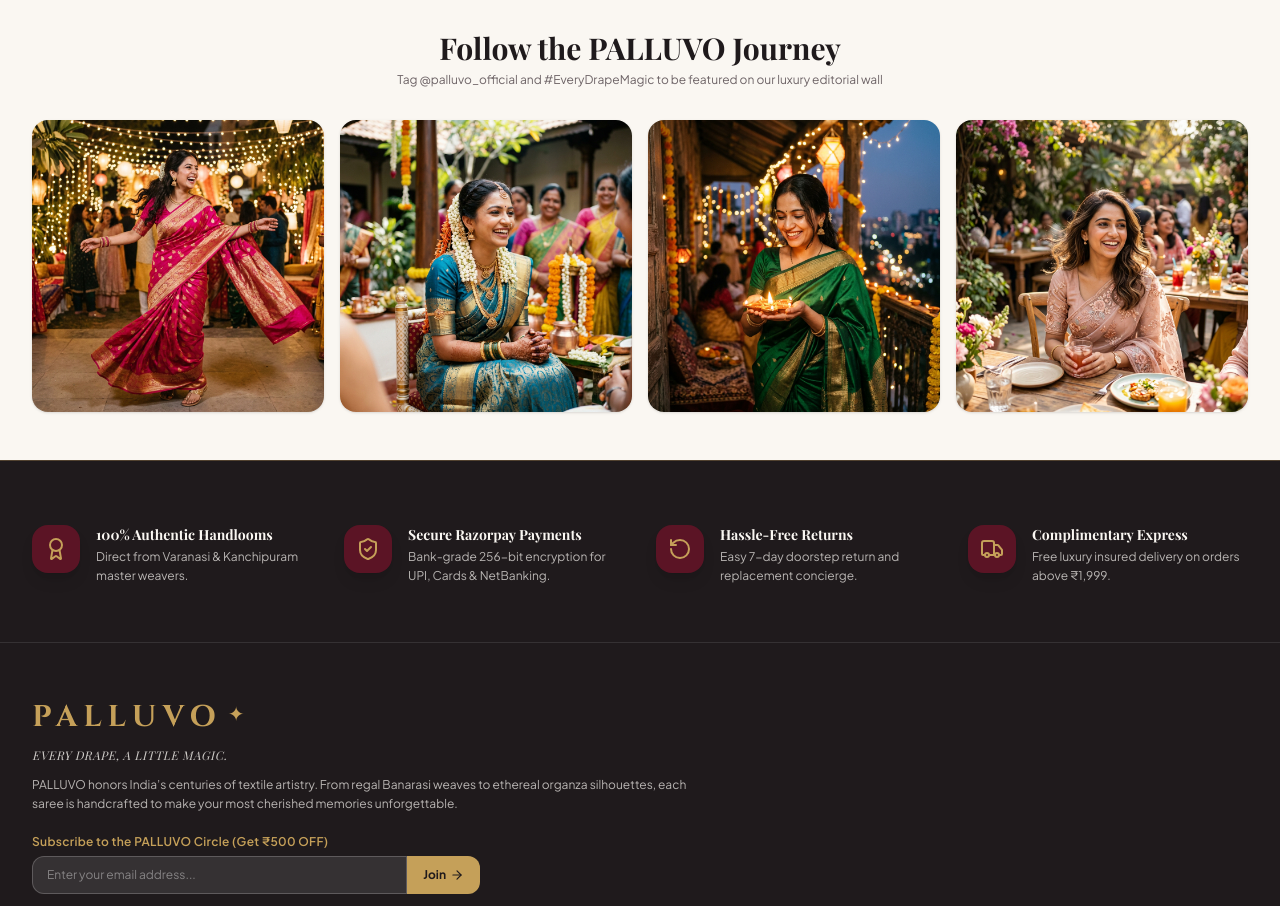
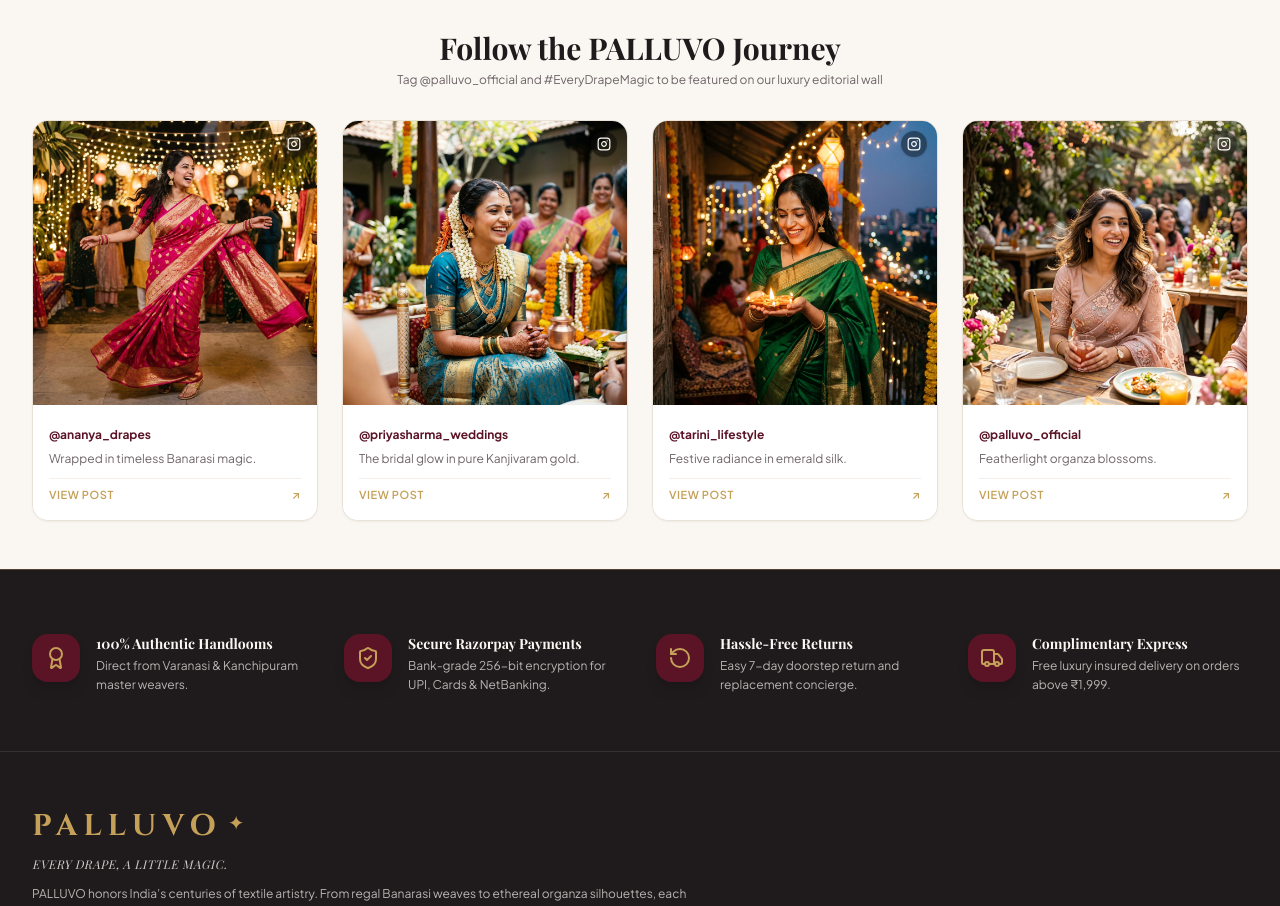
Before and after one commit to Pasulasuprajaa/Palluvo, a React (Vite) app in the folder client/: page / in a window 1280 px wide. Shown: the part 3440-4346 px from the top of the page. Built offline with nearby package versions, Linux system fonts and the light colour scheme; no server answers; a web font is replaced by a local one.

Commit message:
fix(card, home): make Quick View accessible on focus/touch and show persistent social tile captions

```diff
--- a/client/src/components/ProductCard.jsx
+++ b/client/src/components/ProductCard.jsx
@@ -96,11 +96,12 @@ export default function ProductCard({ product, onNavigate }) {
           </button>
         </div>
 
-        {/* Quick View Hover Button */}
-        <div className="absolute inset-x-3 bottom-3 opacity-0 group-hover:opacity-100 transition-opacity duration-300 flex gap-2 z-10">
+        {/* Quick View Button (Visible on touch, revealed on hover/focus on desktop) */}
+        <div className="absolute inset-x-3 bottom-3 opacity-100 sm:opacity-0 sm:group-hover:opacity-100 sm:group-focus-within:opacity-100 focus-within:opacity-100 transition-opacity duration-300 flex gap-2 z-10">
           <button
             onClick={handleQuickView}
-            className="flex-1 py-2 bg-white/95 backdrop-blur-md text-[#1F1A1C] text-xs font-semibold rounded-xl hover:bg-[#5B1425] hover:text-[#FAF7F2] transition shadow-lg flex items-center justify-center gap-1.5 cursor-pointer"
+            aria-label={`Quick view ${product.name}`}
+            className="flex-1 py-2 bg-white/95 backdrop-blur-md text-[#1F1A1C] text-xs font-semibold rounded-xl hover:bg-[#5B1425] hover:text-[#FAF7F2] focus-visible:bg-[#5B1425] focus-visible:text-[#FAF7F2] focus-visible:ring-2 focus-visible:ring-[#C5A059] focus-visible:outline-none transition shadow-lg flex items-center justify-center gap-1.5 cursor-pointer"
           >
             <Eye className="w-3.5 h-3.5" />
             <span>Quick View</span>
--- a/client/src/pages/HomePage.jsx
+++ b/client/src/pages/HomePage.jsx
@@ -411,27 +411,44 @@ export default function HomePage({ onNavigate }) {
             </p>
           </div>
 
-          <div className="grid grid-cols-2 md:grid-cols-4 gap-4">
+          <div className="grid grid-cols-2 lg:grid-cols-4 gap-4 sm:gap-6">
             {instagramPosts.map((post, idx) => (
               <a
                 key={idx}
                 href={post.url}
                 target="_blank"
                 rel="noopener noreferrer"
-                className="group relative aspect-square rounded-2xl overflow-hidden shadow-sm text-left focus-visible:ring-2 focus-visible:ring-[#C5A059] focus-visible:outline-none focus-visible:ring-offset-2 block cursor-pointer"
+                className="group relative bg-white rounded-2xl overflow-hidden border border-[#EAE2D7] shadow-xs hover:shadow-xl transition-all duration-300 flex flex-col text-left focus-visible:ring-2 focus-visible:ring-[#C5A059] focus-visible:outline-none focus-visible:ring-offset-2 cursor-pointer"
                 aria-label={`View Instagram post and profile for ${post.handle} (opens in new tab)`}
               >
+                <div className="relative aspect-square w-full overflow-hidden bg-[#FAF7F2]">
                   <img
                     src={post.image}
                     alt={`Saree drape styling by ${post.handle}`}
                     className="w-full h-full object-cover group-hover:scale-105 transition-transform duration-500"
                   />
-                <div className="absolute inset-0 bg-black/60 opacity-0 group-hover:opacity-100 transition-opacity duration-300 flex flex-col items-center justify-center p-4 text-center text-white">
-                  <span className="text-xs font-bold text-[#C5A059]">{post.handle}</span>
-                  <p className="text-[11px] text-white/90 mt-1">{post.text}</p>
-                  <span className="mt-2 text-[10px] text-[#FAF7F2]/80 uppercase tracking-widest underline decoration-[#C5A059]">
-                    View {post.handle} ↗
+                  <div className="absolute top-2.5 right-2.5 p-1.5 rounded-full bg-black/40 backdrop-blur-md text-white shadow-sm">
+                    <svg className="w-3.5 h-3.5" viewBox="0 0 24 24" fill="none" stroke="currentColor" strokeWidth="2" strokeLinecap="round" strokeLinejoin="round">
+                      <rect width="20" height="20" x="2" y="2" rx="5" ry="5"/>
+                      <path d="M16 11.37A4 4 0 1 1 12.63 8 4 4 0 0 1 16 11.37z"/>
+                      <line x1="17.5" x2="17.51" y1="6.5" y2="6.5"/>
+                    </svg>
+                  </div>
+                </div>
+
+                <div className="p-3 sm:p-4 flex-1 flex flex-col justify-between bg-white">
+                  <div>
+                    <span className="text-xs font-bold text-[#5B1425] group-hover:text-[#7E1E34] transition">
+                      {post.handle}
                     </span>
+                    <p className="text-[11px] sm:text-xs text-[#6E6467] mt-1 line-clamp-2 leading-relaxed">
+                      {post.text}
+                    </p>
+                  </div>
+                  <div className="mt-2.5 pt-2 border-t border-[#F4EFEB] flex items-center justify-between text-[10px] sm:text-[11px] font-semibold text-[#C5A059] uppercase tracking-wider">
+                    <span>View Post</span>
+                    <span>↗</span>
+                  </div>
                 </div>
               </a>
             ))}
```
Lines whose indentation alone changed are shown as unchanged.
